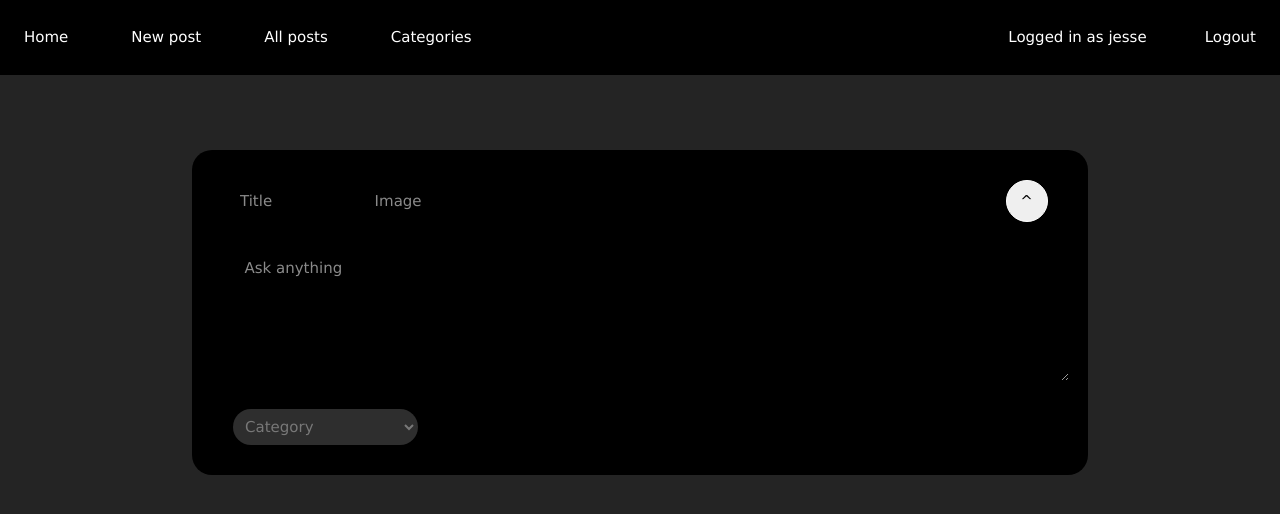
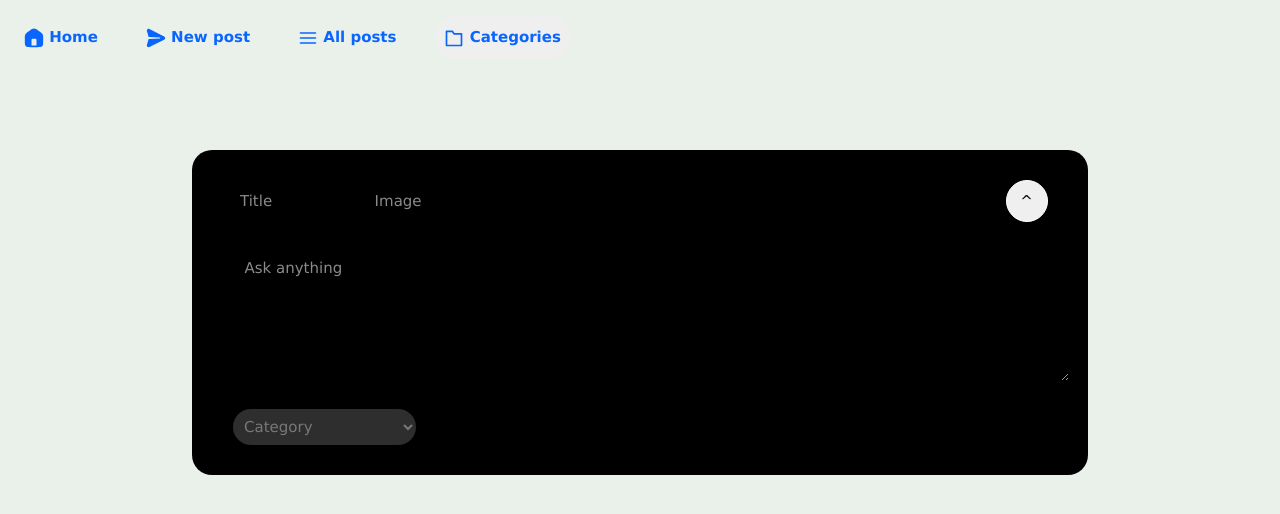
Before and after one commit to MooseZ690/message, a Flask app: page /newpost in a window 1280 px wide. Shown: the top 514 px of the page. Run offline with Flask 3, Linux system fonts and the light colour scheme; a user stored in the database is signed in; data comes from the database, SQL or seed files in the repository; both versions use the stored data as it was after the commit; some web fonts are replaced.

Commit message:
set svg icons for navbar & changed coloring

```diff
--- a/static/style.css
+++ b/static/style.css
@@ -1,292 +1,263 @@
 @import url('https://fonts.googleapis.com/css2?family=Bitcount+Grid+Double&display=swap');
 @import url('https://fonts.googleapis.com/css2?family=Playfair+Display&display=swap');
 
-.title-bar{
-    background-color: black;
-    padding: 0.5em;
-    display: flex;
-    align-items: left;
-    gap: 1em;
+/* Global styling */
+
+body{
+    background:#e6eee6D6;
+    color:#0866FF;
 }
 
-.top-button {
-    display: flex;
-    justify-content: center;
-    align-items: center;
-    border-radius: 25px;
-    background-color: black;
-    height: 3em;
-    font-size: 1em;
-    text-decoration: none;
-    margin: 1em;
-    padding: 0.6em;
-    font-weight: 500;
+a{
+    text-decoration:none;
+    color:white;
 }
 
-.top-button:hover {
-    background-color: rgb(110, 110, 110)
+/* Navbar */
+
+.title-bar,
+.navbar{
+    display:flex;
+    align-items:center;
+    gap:1em;
+    padding:0.5em;
 }
 
-.top-login {
-    display: flex;
-    justify-content: center;
-    align-items: center;
-    border-radius: 25px;
-    background-color: black;
-    height: 3em;
-    font-size: 1em;
-    text-decoration: none;
-    margin: 1em;
-    padding: 0.6em;
-    font-weight: 500;
+.nav-right{
+    margin-left:auto;
+    display:flex;
+    gap:10px;
 }
 
-.top-dropdown{
-    background-color: black;
+/* Buttons */
 
+.top-button,
+.top-login{
+    display:flex;
+    justify-content:center;
+    align-items:center;
+    border-radius:25px;
+    height:3em;
+    font-size:1em;
+    margin:0.5em;
+    padding:0.6em;
+    font-weight:600;
+    border:none;
+    color:#0866FF;
 }
 
+.top-button:hover{
+    background:#0866FF;
+    color:white;
+}
+
+.post-button-right{
+    height:2.8em;
+    width:2.8em;
+    padding:0.5em;
+    margin:0 0.7em 1.5em 0.7em;
+    border-radius:25px;
+    border:1px solid white;
+    color:black;
+}
+
+.post-button-right:hover{
+    border-color:rgb(110,110,110);
+}
+
+.reply-button{
+    margin-top:2em;
+    border-radius:25px;
+    padding:0.2em;
+    border:1px solid white;
+}
+
+/* Input boxes */
+
+.top-input-box,
+.input-box{
+    border-radius:20px;
+    background:black;
+    border:none;
+    color:white;
+}
+
+.top-input-box{
+    width:10%;
+    height:2.4em;
+    padding:0.5em;
+    margin:0 0.7em 1.5em 0.7em;
+}
+
+.input-box{
+    width:100%;
+    padding:0.8em;
+    margin-left:0.7em;
+}
+
+.top-input-box:hover,
+.input-box:hover{
+    background:rgb(46,46,46);
+}
+
+/* Login/register */
+
+.login-box,
+.login-button{
+    height:2.4em;
+    padding:0.5em;
+    border-radius:20px;
+    background:rgb(46,46,46);
+    border:none;
+}
+
+.login-button{
+    color:rgb(110,110,110);
+}
+
+.login-container{
+    border-radius:25px;
+    background:black;
+    padding:2em;
+}
+
+.block{
+    margin-top:12em;
+}
+
+/* Posts */
+
 .post-container{
-    width: 50%;
-    display: grid;
-    grid-template-columns: 2fr 1fr;
-    margin: 2em;
-    margin-top: 4em;
-    margin-bottom: 0em;
-    background-color: black;
-    border-radius: 20px;
-    padding: 1em;
-    border: 1px solid white;
+    width:50%;
+    display:grid;
+    grid-template-columns:2fr 1fr;
+    margin:4em 2em 0 2em;
+    background:#BBC5AA;
+    border-radius:20px;
+    padding:1em;
+    border:1px solid white;
+}
+
+.post-container h1{
+    font-weight:700;
+    margin:0;
+    font-size:2em;
+}
+
+.post-container h2{
+    margin:0;
+    font-size:1em;
 }
 
 .post-img img{
-    width: 100%;
-    border-radius: 15px;
-    aspect-ratio: 1 / 1;
-    object-fit: cover;
-}
-
-.post-container h1{
-    font-weight: 700;
-    margin: 0px;
-    font-size: 2em;
-}
-
-.post-container h2{
-    font-size: 1em;
-    margin: 0px;
+    width:100%;
+    border-radius:15px;
+    aspect-ratio:1/1;
+    object-fit:cover;
 }
 
 .centered-content{
-    margin-top: 5em;
-    display: grid;
-    place-items: center;
-    text-align: left;
+    margin-top:5em;
+    display:grid;
+    place-items:center;
+    text-align:left;
 }
 
+.new-post-container{
+    background:black;
+    border-radius:20px;
+    padding:2em;
+    width:70%;
+}
+
+/* New post header */
 
 .top-box{
-    display: flex;
-    gap: 2em;
-    align-items: center;
+    display:flex;
+    gap:2em;
+    align-items:center;
 }
 
 .top-box .post-button-right{
-    margin-left: auto;
+    margin-left:auto;
 }
 
-.top-input-box{
-    width: 10%;
-    height: 2.4em;
-    padding: 0.5em;
-    margin-left: 0.7em;
-    margin-right: 0.7em;
-    border-radius: 20px;
-    background-color: black;
-    margin-bottom: 1.5em;
+/* Categories */
+
+.category-box{
+    display:inline-block;
+    background:rgb(46,46,46);
+    border-radius:10px;
+    padding:0.2em 0.3em;
 }
 
-
-.input-box{
-    border-radius: 20px;
-    width: 100%;
-    padding: 0.8em;
-    margin-left: 0.7em;
-    background-color: black;
+.cat-title{
+    padding-top:2em;
+    display:grid;
+    place-items:center;
+    font-weight:2100;
 }
 
-.top-input-box,
-.input-box {
-    background-color: black;
-    border: none;
-    color: white;
+/* Dropdowns */
+
+.dropdown{
+    border:none;
 }
 
-.top-input-box:hover, .input-box:hover{
-    background-color: rgb(46, 46, 46);
+.dropdown-content{
+    display:none;
+    position:absolute;
+    background:#0866FF;
+    border-radius:25px;
+    min-width:160px;
+    box-shadow:0 4px 8px rgba(0,0,0,0.2);
+    z-index:1;
 }
 
-.new-post-container{
-    background-color: rgb(0, 0, 0);
-    border-radius: 20px;
-    padding: 2em;
-    width: 70%;
+.dropdown-content a{
+    display:block;
+    padding:10px;
 }
 
-.post-button-right{
-    height: 2.8em;
-    width: 2.8em;
-    padding: 0.5em;
-    margin-left: 0.7em;
-    margin-right: 0.7em;
-    border-radius: 25px;
-    margin-bottom: 1.5em;
-    border: 1px solid white;
-    color: black;
+.dropdown-content a:hover{
+    background:white;
+    color:#0866FF;
+    overflow:hidden;
 }
 
-.post-button-right:hover{
-    border: 1px solid rgb(110, 110, 110)
+.dropdown:hover .dropdown-content{
+    display:block;
 }
 
 .category-dropdown{
-    background-color: rgb(46, 46, 46);
-    border: 1px solid rgba(0, 0, 0, 0);
-    border-radius: 20px;
-    height: 2.4em;
-    padding: 0.5em;
-    margin-left: 0.7em;
-    margin-top: 1.4em;
-    color: rgb(120, 120, 120)
+    background:rgb(46,46,46);
+    border:none;
+    border-radius:20px;
+    height:2.4em;
+    padding:0.5em;
+    margin:1.4em 0 0 0.7em;
+    color:rgb(120,120,120);
 }
 
-.dropdown{
-    background-color: black;
-    border: None;
-
-}
-
-.dropdown-content {
-    display: none;
-    position: absolute;
-    background-color: black;
-    min-width: 160px;
-    box-shadow: 0px 4px 8px rgba(0,0,0,0.2);
-    z-index: 1;
-}
-
-.dropdown-content a {
-    display: block;
-    padding: 10px;
-    text-decoration: none;
-}
-
-.dropdown-content a:hover {
-    background-color: rgb(110, 110, 110);
-}
-
-.dropdown:hover .dropdown-content {
-    display: block;
-}
-
-.top-button{
-    border: None;
-    color: white;
-}
-
-.cat-title{
-    padding-top: 2em;
-    display: grid;
-    place-items: center;
-    font-weight: 2100;
-}
-
-body{
-    background-color: rgb(36, 36, 36);
-    color: white;
-}
-
-.category-box{
-    display: inline-block;
-    background-color: rgb(46, 46, 46);
-    border-radius: 10px;
-    padding: 0.3em;
-    padding-top: 0.2em;
-}
-
-a{
-    text-decoration: none;
-}
+/* Post replies */
 
 .reply-box{
-    width: 100%;
-    background-color: rgb(110, 110, 110);
-    border-radius: 20px;
-    border: 1px solid white;
-    padding: 1em;
-    margin-bottom: 2em;
-    margin-top: 1em;
+    width:100%;
+    background:rgb(110,110,110);
+    border-radius:20px;
+    border:1px solid white;
+    padding:1em;
+    margin:1em 0 2em 0;
 }
 
 .reply-decoration{
-    display: flex;
+    display:flex;
 }
 
 .line{
-    height: 4em;
-    width: 4em;
-    border-left: 3px solid white;
-    border-bottom: 3px solid white;
-    border-bottom-left-radius: 25px;
+    height:4em;
+    width:4em;
+    border-left:3px solid white;
+    border-bottom:3px solid white;
+    border-bottom-left-radius:25px;
 }
-
-.reply-button{
-    margin-top: 2em;
-    border-radius: 25px;
-    padding: 0.2em;
-    border: 1px solid white;
-}
-
-.navbar {
-    display: flex;
-    align-items: center;
-    gap: 1em;
-    background-color: black;
-}
-
-
-.nav-right {
-    margin-left: auto;
-    display: flex;
-    gap: 10px;
-}
-
-.login-box{
-    width: auto;
-    height: 2.4em;
-    padding: 0.5em;
-    border-radius: 20px;
-    background-color: rgb(46, 46, 46);
-    border: none;
-}
-
-.login-button{
-    width: auto;
-    height: 2.4em;
-    padding: 0.5em;
-    border-radius: 20px;
-    background-color: rgb(46, 46, 46);
-    border: none;
-    color: rgb(110, 110, 110);
-}
-
-.login-container{
-    border-radius: 25px;
-    background-color: black;
-    padding: 2em;
-    display: block;
-}
-
-.block{
-    margin-top: 12em;
-}
--- a/templates/layout.html
+++ b/templates/layout.html
@@ -13,13 +13,38 @@
 <body>
     <!-- shared navbar -->
     <nav class="navbar">
-        <a href="/" class="top-button">Home</a>
-        <a href="/newpost" class="top-button">New post</a>
-        <a href="/allposts" class="top-button">All posts</a>
+    <!-- Home -->
+    <a href="/" class="top-button">
+        <svg xmlns="http://www.w3.org/2000/svg" viewBox="0 0 24 24" width="20" height="20">
+            <path d="M9.464 1.286C10.294.803 11.092.5 12 .5c.908 0 1.707.303 2.537.786.795.462 1.7 1.142 2.815 1.977l2.232 1.675c1.391 1.042 2.359 1.766 2.888 2.826.53 1.059.53 2.268.528 4.006v4.3c0 1.355 0 2.471-.119 3.355-.124.928-.396 1.747-1.052 2.403-.657.657-1.476.928-2.404 1.053-.884.119-2 .119-3.354.119H7.93c-1.354 0-2.471 0-3.355-.119-.928-.125-1.747-.396-2.403-1.053-.656-.656-.928-1.475-1.053-2.403C1 18.541 1 17.425 1 16.07v-4.3c0-1.738-.002-2.947.528-4.006.53-1.06 1.497-1.784 2.888-2.826L6.65 3.263c1.114-.835 2.02-1.515 2.815-1.977zM10.5 13A1.5 1.5 0 0 0 9 14.5V21h6v-6.5a1.5 1.5 0 0 0-1.5-1.5h-3z" fill="currentColor"/>
+        </svg>
+        &nbsp;Home
+    </a>
 
-        <!-- dropdown menu for categories -->
+    <!-- mew post -->
+    <a href="/newpost" class="top-button">
+        <svg xmlns="http://www.w3.org/2000/svg" viewBox="0 0 24 24" width="20" height="20">
+            <path d="M16.6915026,12.4744748 L3.50612381,13.2599618 C3.19218622,13.2599618 3.03521743,13.4170592 3.03521743,13.5741566 L1.15159189,20.0151496 C0.8376543,20.8006365 0.99,21.89 1.77946707,22.52 C2.41,22.99 3.50612381,23.1 4.13399899,22.8429026 L21.714504,14.0454487 C22.6563168,13.5741566 23.1272231,12.6315722 22.9702544,11.6889879 C22.8132856,11.0605983 22.3423792,10.4322088 21.714504,10.118014 L4.13399899,1.16346272 C3.34915502,0.9 2.40734225,1.00636533 1.77946707,1.4776575 C0.994623095,2.10604706 0.8376543,3.0486314 1.15159189,3.99121575 L3.03521743,10.4322088 C3.03521743,10.5893061 3.34915502,10.7464035 3.50612381,10.7464035 L16.6915026,11.5318905 C16.6915026,11.5318905 17.1624089,11.5318905 17.1624089,12.0031827 C17.1624089,12.4744748 16.6915026,12.4744748 16.6915026,12.4744748 Z" fill="currentColor"/>
+        </svg>
+        &nbsp;New post
+    </a>
+
+    <!-- all posts -->
+    <a href="/allposts" class="top-button">
+        <svg xmlns="http://www.w3.org/2000/svg" viewBox="0 0 24 24" width="20" height="20">
+            <path d="M3 6h18M3 12h18M3 18h18" stroke="currentColor" stroke-width="2" stroke-linecap="round"/>
+        </svg>
+        &nbsp;All posts
+    </a>
+
+    <!-- categories dropdown -->
     <div class="dropdown">
-            <button class="top-button">Categories</button>
+        <button class="top-button">
+            <svg viewBox="0 0 24 24" width="20" height="20">
+                <path d="M3 7v14h18V7H12l-2-3H3z" stroke="currentColor" stroke-width="2" fill="none" stroke-linecap="round" stroke-linejoin="round"/>
+            </svg>
+            &nbsp;Categories
+        </button>
     <div class="dropdown-content">
         <a href="/category/0">Misc</a>
         <a href="/category/1">Science</a>
@@ -29,19 +54,6 @@
         <a href="/category/5">Digitech</a>
     </div>
 </div>
-
-        <!-- login/logout -->
-        <div class="nav-right">
-            {% if session.username %}
-                <span class="top-login">Logged in as {{ session.username }}</span>
-                <a href="/logout" class="top-button">Logout</a>
-                {# if logged in, say so in navbar #}
-            {% else %}
-                <a href="/login" class="top-button">Login</a>
-                <a href="/register" class="top-button">Register</a>
-            {% endif %}
-        </div>
-
 </nav>
 
     {% block body %}
```
Also changed, not shown: database.db. Lines whose indentation alone changed are shown as unchanged.
